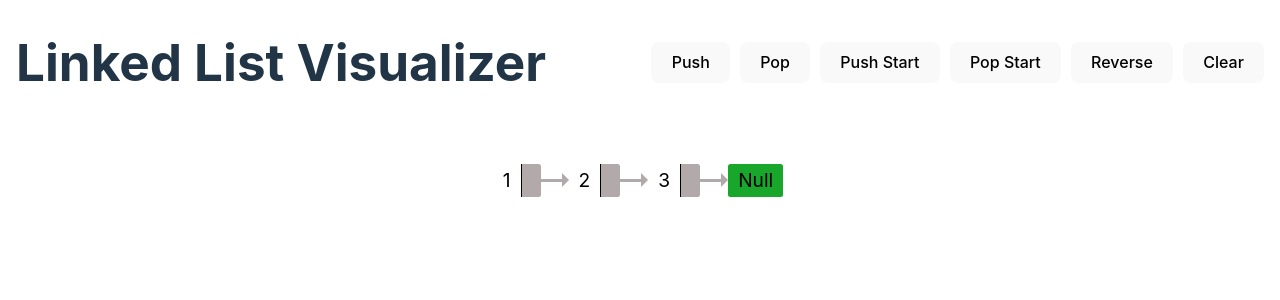
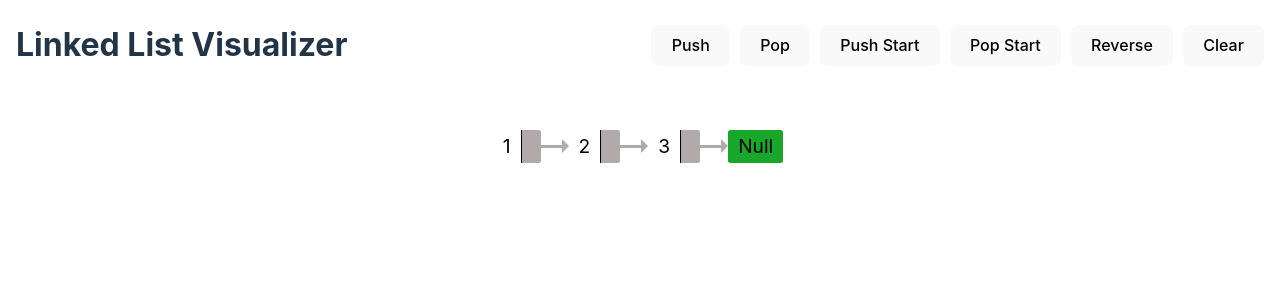
Before and after one commit to tariqs26/Linked-List-Visualizer, a React (Vite) app: page / in a window 1280 px wide. Shown: the top 300 px of the page. Built offline with nearby package versions, Linux system fonts and the light colour scheme.

Commit message:
remove h1 styling

```diff
--- a/src/index.css
+++ b/src/index.css
@@ -39,11 +39,6 @@ body {
   min-height: 100vh;
 }
 
-h1 {
-  font-size: 3.2em;
-  line-height: 1.1;
-}
-
 button {
   border-radius: 8px;
   border: 1px solid transparent;
```
